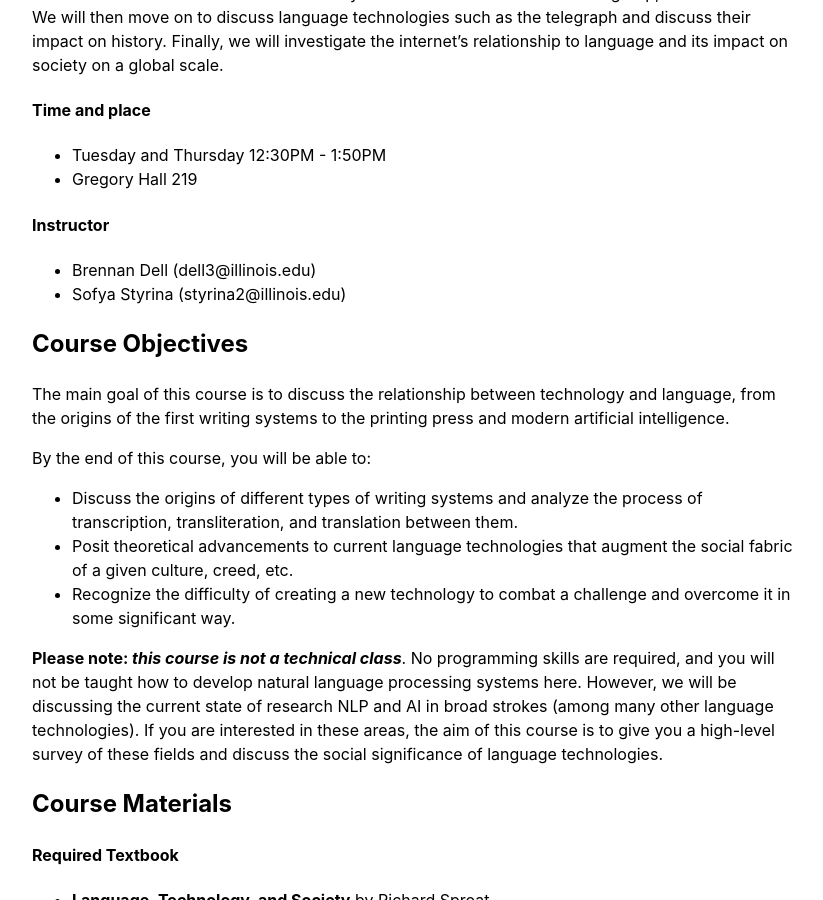
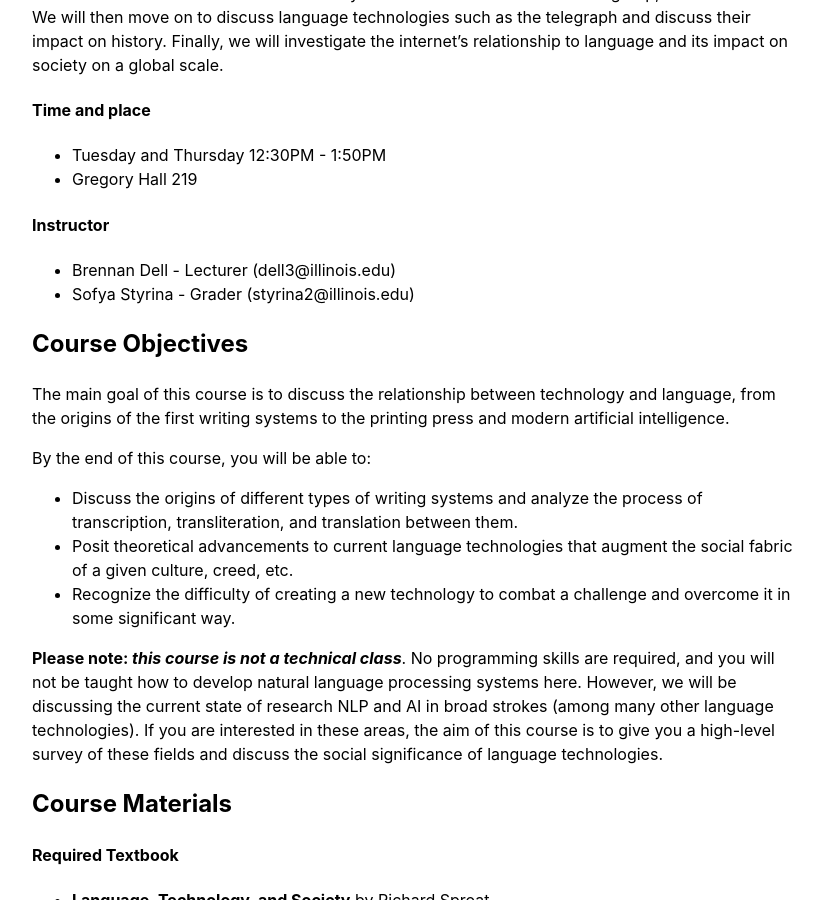
Before and after one commit to 2022-Fall-LING-270/2022-Fall-LING-270.github.io, a Jekyll site: the page built from index.md, in a window 1280 px wide and 900 px high, scrolled down 320 px. Shown: the whole window, without its empty margins (224-1047 px from the left). Built offline with Jekyll 4.4.1, drawn with Linux system fonts in a browser that asks for light colours.

Commit message:
added roles

```diff
--- a/index.md
+++ b/index.md
@@ -12,8 +12,8 @@ This course deals with the interrelated nature of language, technology, and soci
 * Gregory Hall 219
 
 #### Instructor
-* Brennan Dell (dell3@illinois.edu)
-* Sofya Styrina (styrina2@illinois.edu)
+* Brennan Dell - Lecturer (dell3@illinois.edu)
+* Sofya Styrina - Grader (styrina2@illinois.edu)
 
 ## Course Objectives
 
```
